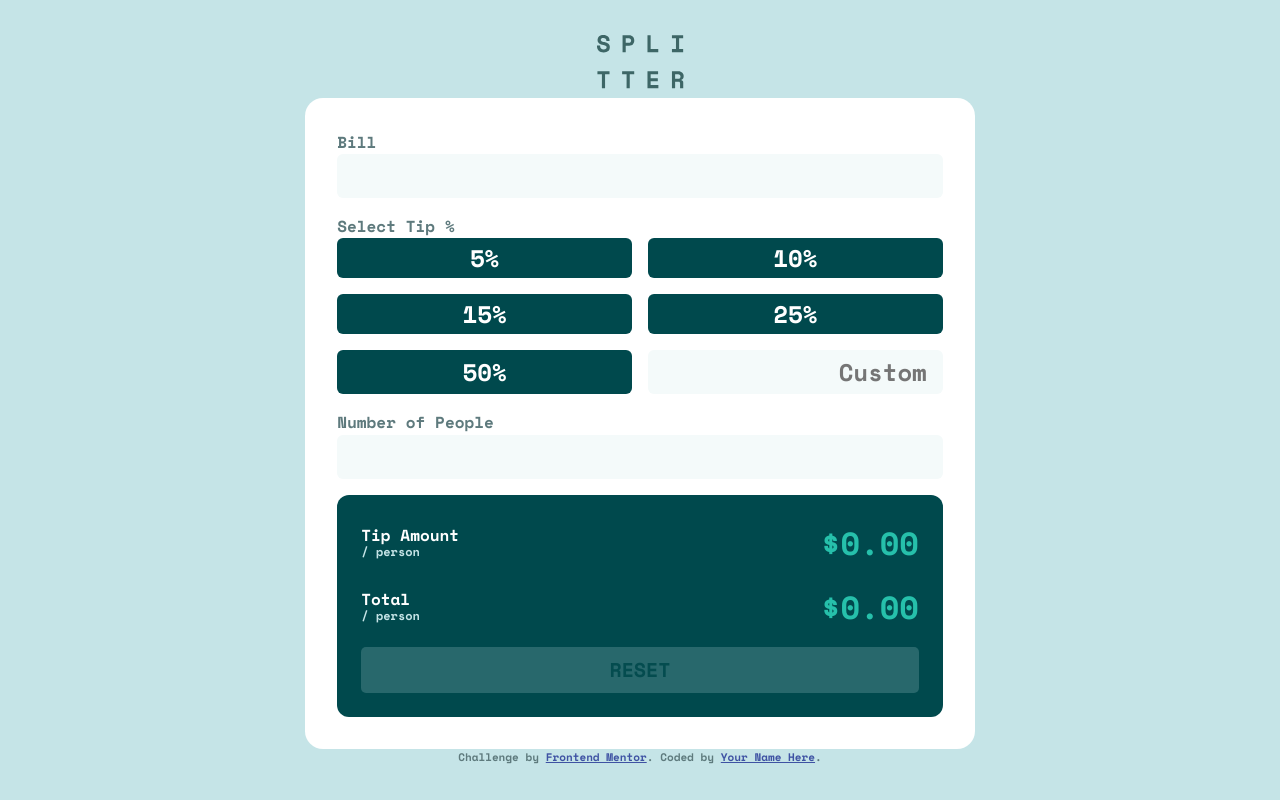
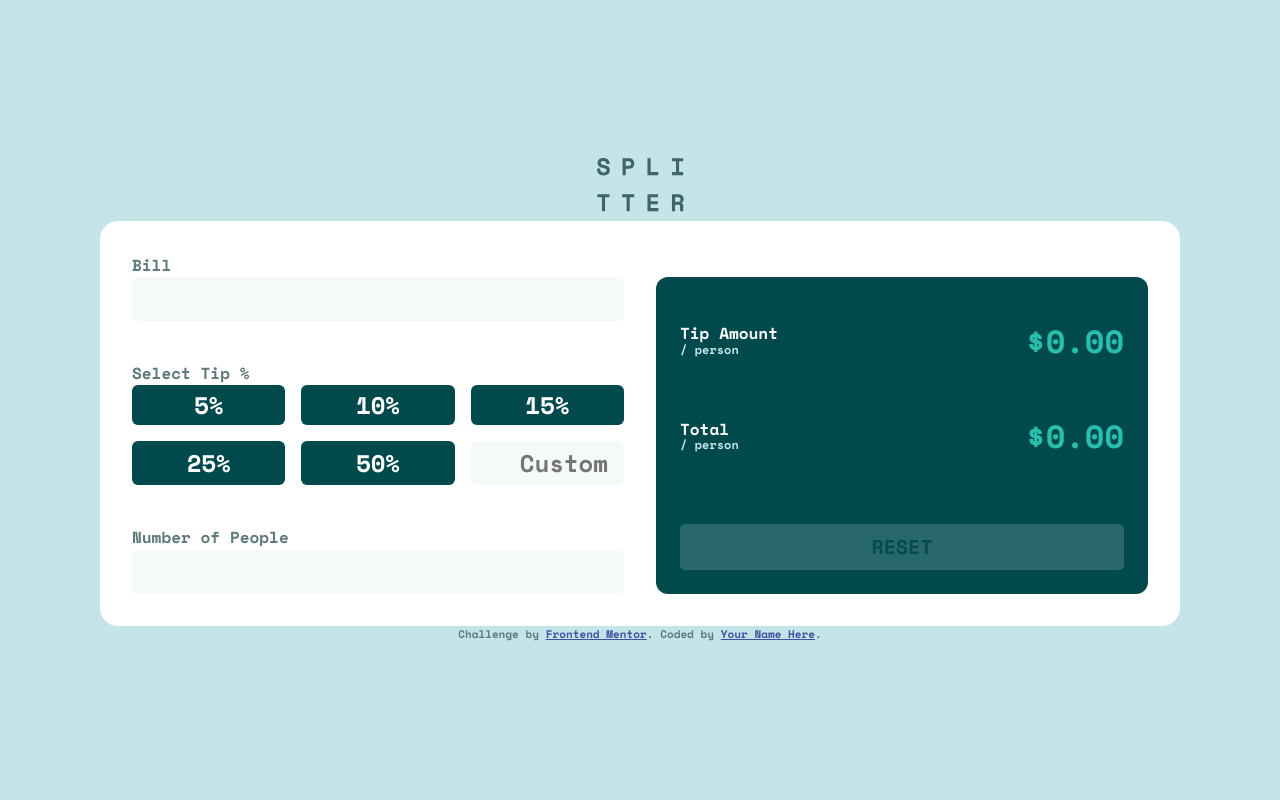
Before and after one commit to ania221B/tip-calculator, a plain HTML site: page index.html in a window 1280 px wide. Drawn offline with nearby package versions, Linux system fonts and the light colour scheme.

Commit message:
spacing + general desktop layout

```diff
--- a/css/styles.css
+++ b/css/styles.css
@@ -154,7 +154,7 @@ UTILITY CLASSES
 
 .container {
   width: 90%;
-  max-width: 56.25rem;
+  max-width: 75rem;
   margin-inline: auto;
 }
 
@@ -239,17 +239,40 @@ LAYOUT
 
 .grid[data-type="primary"] {
   grid-template-columns: 1fr;
+  column-gap: 2rem;
 }
 
 .grid[data-type="primary"] > * {
   grid-column: 1 / -1;
 }
 
+@media (min-width: 56.25em) {
+  .grid[data-type="primary"] {
+    grid-template-columns: repeat(2, minmax(0, 1fr));
+  }
+
+  .grid[data-type="primary"] > *:not(.results) {
+    grid-column: 1 / span 1;
+  }
+
+  .grid[data-type="primary"] > .results {
+    grid-column: 2 / span 1;
+    grid-row: 1 / span 3;
+  }
+}
+
 .grid[data-type="secondary"] {
   grid-template-columns: repeat(2, minmax(0, 1fr));
 }
 
+@media (min-width: 56.25em) {
+  .grid[data-type="secondary"] {
+    grid-template-columns: repeat(3, minmax(0, 1fr));
+  }
+}
+
 .tip-calculator {
+  --flow-space: 1.5rem;
   padding: 2rem;
   border-radius: var(--br-large);
 }
@@ -292,6 +315,7 @@ LAYOUT
   background-color: hsl(var(--clr-neutral-300) / 0.2);
   color: hsl(var(--clr-primary-800) / 0.9);
   cursor: not-allowed;
+  align-self: end;
 }
 
 .btn[aria-selected="true"],
--- a/index.html
+++ b/index.html
@@ -51,7 +51,7 @@
 
       <form
         action="#"
-        class="tip-calculator container grid bg-neutral-100"
+        class="tip-calculator container grid bg-neutral-100 flow"
         data-type="primary"
       >
         <!--Bill-->
```
